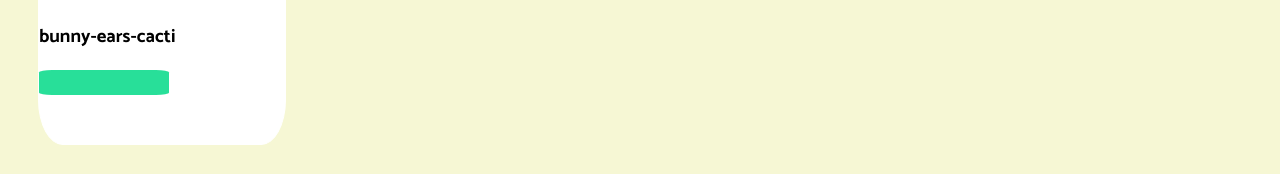
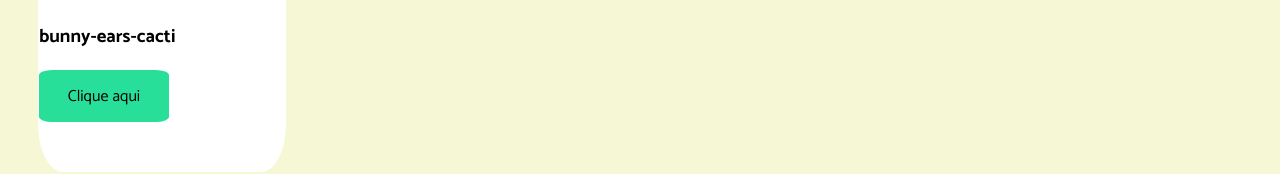
Before and after one commit to naylasouza/plant-care, a React (Create React App) app: page / in a window 1280 px wide. Shown: the part 776-950 px from the top of the page. Built offline with nearby package versions, Linux system fonts and the light colour scheme.

Commit message:
adding paths

```diff
--- a/src/App.js
+++ b/src/App.js
@@ -22,7 +22,7 @@ class App extends Component {
 
         <section className="card-container" >
       {
-        <CardPlants > <CardImage image={teste.image} /> <Nameimage title={teste.name} /> <VerMais Link={teste.link} />  </CardPlants>
+        <CardPlants > <CardImage image={teste.image} /> <Nameimage title={teste.name} /> <VerMais link={teste.link}>Clique aqui</VerMais></CardPlants>
       }
         </section>
 
--- a/src/components/linkPlants/linkPlants.jsx
+++ b/src/components/linkPlants/linkPlants.jsx
@@ -5,10 +5,13 @@ class LinkPlants extends Component {
   render() {
     return (
       <div>
-        <VerMais>{this.props.Link}</VerMais>
+
+        <a href= {this.props.Link} />
+
       </div>
     );
   }
 }
+console.log("blzz")
 
 export default LinkPlants;
```
